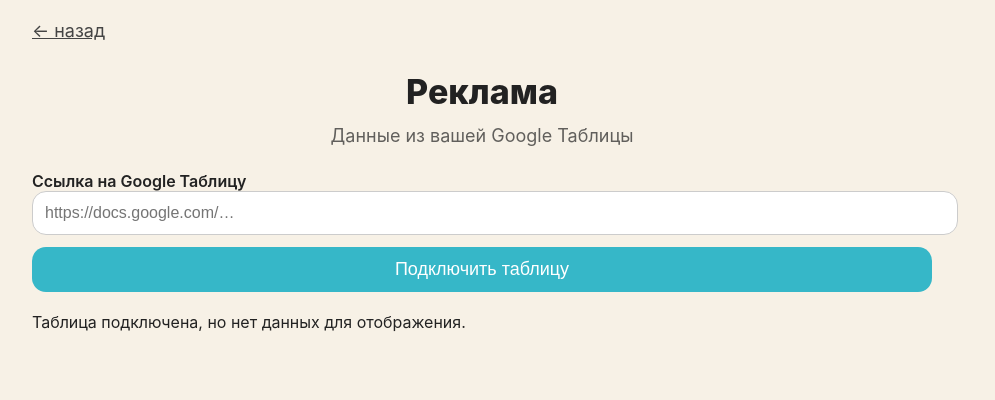
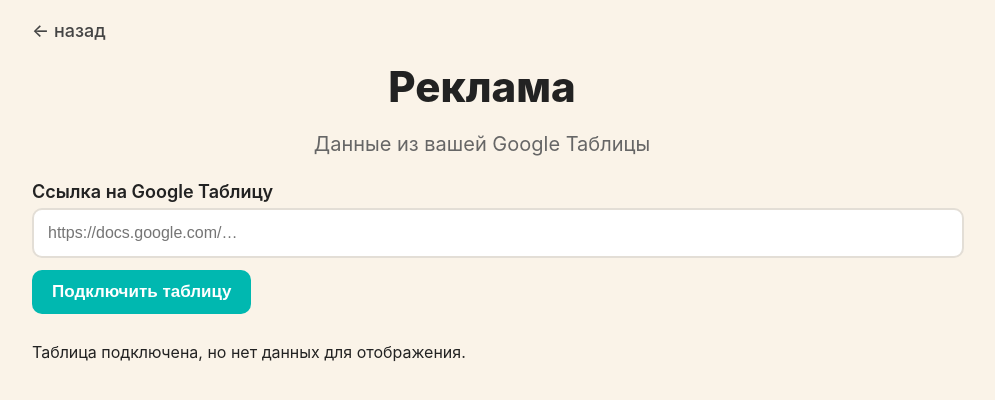
Before and after one commit to georg34523-boop/gastro-mind-miniapp, a Next.js app: page /marketing/ads in a window 1280 px wide. Shown: the top 400 px of the page, without its empty margins (158-1153 px from the left). Built offline with nearby package versions, Linux system fonts and the light colour scheme.

Commit message:
Update globals.css

```diff
--- a/styles/globals.css
+++ b/styles/globals.css
@@ -1,13 +1,14 @@
-/* ===============================
-   ГЛОБАЛЬНЫЕ СТИЛИ ПРОЕКТА
-   =============================== */
+/* ------------------------------------------- */
+/* 🌎 ГЛОБАЛЬНЫЕ СТИЛИ ДЛЯ ВСЕГО ПРИЛОЖЕНИЯ */
+/* ------------------------------------------- */
 
-html, body {
+body {
   margin: 0;
   padding: 0;
-  font-family: -apple-system, BlinkMacSystemFont, "Inter", sans-serif;
-  background: #f7f1e6;
+  background: #faf3e8;
+  font-family: -apple-system, BlinkMacSystemFont, "Segoe UI", Roboto, sans-serif;
   color: #222;
+  -webkit-font-smoothing: antialiased;
 }
 
 .app-container {
@@ -16,59 +17,70 @@ html, body {
   margin: auto;
 }
 
-/* ===============================
-   ЛОГО
-   =============================== */
+/* ------------------------------------------- */
+/* 🔙 КНОПКА НАЗАД */
+/* ------------------------------------------- */
+
+.back-btn {
+  display: inline-block;
+  font-size: 18px;
+  margin-bottom: 20px;
+  text-decoration: none;
+  color: #444;
+  font-weight: 500;
+}
+
+.back-btn:hover {
+  opacity: 0.7;
+}
+
+/* ------------------------------------------- */
+/* 🧠 ЛОГО ГЛАВНОЙ СТРАНИЦЫ */
+/* ------------------------------------------- */
 
 .logo-wrapper {
   display: flex;
   justify-content: center;
-  margin-top: 20px;
+  margin-top: 10px;
+  margin-bottom: 15px;
 }
 
 .logo {
-  width: 150px;
-  height: 150px;
+  width: 160px;
+  height: 160px;
   border-radius: 50%;
-  animation: pulse 4s infinite ease-in-out;
+  object-fit: contain;
 }
 
-/* Пульсация */
-@keyframes pulse {
-  0% { transform: scale(1); opacity: 1; }
-  50% { transform: scale(1.04); opacity: 0.85; }
-  100% { transform: scale(1); opacity: 1; }
-}
-
-/* ===============================
-   ТЕКСТЫ
-   =============================== */
+/* ------------------------------------------- */
+/* 📝 ТЕКСТЫ ГЛАВНОГО ЭКРАНА */
+/* ------------------------------------------- */
 
 .title {
-  font-size: 34px;
+  font-size: 42px;
   font-weight: 800;
   text-align: center;
-  margin-top: 10px;
+  margin-top: 0px;
+  margin-bottom: 5px;
 }
 
 .subtitle {
   text-align: center;
-  font-size: 18px;
-  opacity: 0.7;
-  margin-top: -10px;
+  font-size: 20px;
+  color: #666;
   margin-bottom: 25px;
 }
 
 .section-title {
-  font-size: 24px;
+  font-size: 26px;
+  margin-top: 10px;
+  margin-bottom: 25px;
   font-weight: 700;
-  margin-top: 15px;
-  margin-bottom: 20px;
 }
 
-/* ===============================
-   ГРИД С КАРТОЧКАМИ
-   =============================== */
+/* ------------------------------------------- */
+/* 🟦 ГРИД МЕНЮ НА ГЛАВНОЙ */
+/* ------------------------------------------- */
 
 .menu-grid {
   display: grid;
@@ -77,120 +89,145 @@ html, body {
 }
 
 .menu-card {
-  background: white;
+  background: #ffffff;
   padding: 22px;
   border-radius: 22px;
   text-align: center;
-  box-shadow: 0 3px 12px rgba(0,0,0,0.07);
-  transition: 0.2s;
+  box-shadow: 0px 8px 20px rgba(0,0,0,0.06);
+  transition: transform 0.18s ease, box-shadow 0.2s ease;
+  cursor: pointer;
 }
 
 .menu-card:hover {
-  transform: translateY(-3px);
-  box-shadow: 0 6px 18px rgba(0,0,0,0.10);
+  transform: translateY(-4px);
+  box-shadow: 0px 12px 24px rgba(0,0,0,0.12);
 }
 
 .menu-icon {
-  width: 48px;
-  height: 48px;
+  width: 70px;
+  height: 70px;
   margin-bottom: 12px;
 }
 
 .menu-title {
+  font-size: 22px;
   font-weight: 700;
-  font-size: 20px;
-  margin-bottom: 3px;
 }
 
 .menu-subtitle {
-  opacity: 0.6;
-  font-size: 14px;
+  margin-top: 6px;
+  font-size: 16px;
+  color: #777;
 }
 
-/* ===============================
-   СТРАНИЦА MARKETING
-   =============================== */
+/* ------------------------------------------- */
+/* 📄 СТРАНИЦА ВНУТРЕННИХ РАЗДЕЛОВ (Marketing, Ads…) */
+/* ------------------------------------------- */
 
-.back-btn {
-  display: inline-block;
-  margin-bottom: 20px;
-  color: #444;
-  font-size: 18px;
+.page-title {
+  font-size: 38px;
+  font-weight: 800;
+  margin-bottom: 8px;
 }
 
-/* ===============================
-   ТАБЛИЦА ДЛЯ ads.js
-   =============================== */
+.page-subtitle {
+  color: #666;
+  font-size: 20px;
+  margin-bottom: 30px;
+}
+
+.block-list {
+  display: flex;
+  flex-direction: column;
+  gap: 18px;
+}
+
+.block-item {
+  background: white;
+  padding: 22px;
+  border-radius: 20px;
+  box-shadow: 0 6px 18px rgba(0,0,0,0.06);
+  transition: transform 0.15s ease;
+}
+
+.block-item:hover {
+  transform: translateY(-3px);
+}
+
+/* ------------------------------------------- */
+/* 🟨 СТРАНИЦА РЕКЛАМЫ – ФОРМА ДЛЯ ВВОДА URL */
+/* ------------------------------------------- */
+
+.input-block {
+  margin-bottom: 28px;
+}
+
+.input-label {
+  display: block;
+  font-size: 18px;
+  margin-bottom: 6px;
+  font-weight: 600;
+}
+
+.url-input {
+  width: 100%;
+  padding: 14px;
+  border-radius: 10px;
+  border: 2px solid #e3ded6;
+  font-size: 16px;
+}
+
+.url-input:focus {
+  border-color: #00b8b0;
+  outline: none;
+}
+
+.save-btn {
+  margin-top: 12px;
+  padding: 12px 20px;
+  background: #00b8b0;
+  border: none;
+  color: white;
+  border-radius: 10px;
+  font-size: 17px;
+  cursor: pointer;
+  font-weight: 600;
+}
+
+.save-btn:hover {
+  opacity: 0.9;
+}
+
+/* ------------------------------------------- */
+/* 📊 ТАБЛИЦА GOOGLE SHEETS */
+/* ------------------------------------------- */
 
 .table-container {
-  margin-top: 25px;
+  margin-top: 35px;
   overflow-x: auto;
-  border-radius: 16px;
-  box-shadow: 0 4px 14px rgba(0,0,0,0.08);
+  border-radius: 12px;
 }
 
 .data-table {
   width: 100%;
   border-collapse: collapse;
   background: white;
-  font-size: 15px;
+  border-radius: 12px;
+  overflow: hidden;
 }
 
 .data-table th {
-  background: #f0e7db;
-  padding: 12px;
+  background: #f3f0eb;
+  padding: 14px;
+  text-align: left;
   font-weight: 700;
-  text-align: left;
 }
 
 .data-table td {
-  padding: 10px;
-  border-top: 1px solid #efefef;
+  padding: 12px;
+  border-bottom: 1px solid #eee;
 }
 
-.data-table tr:hover td {
-  background: #faf7f3;
+.data-table tr:last-child td {
+  border-bottom: none;
 }
-
-/* ===============================
-   INPUT + BUTTON
-   =============================== */
-
-.input-block {
-  margin-top: 25px;
-}
-
-.input-label {
-  margin-bottom: 8px;
-  font-weight: 600;
-}
-
-.url-input {
-  width: 100%;
-  padding: 12px;
-  border-radius: 14px;
-  border: 1px solid #ccc;
-  font-size: 16px;
-  outline: none;
-}
-
-.url-input:focus {
-  border-color: #36b7c8;
-}
-
-.save-btn {
-  margin-top: 12px;
-  padding: 12px 18px;
-  border: none;
-  border-radius: 14px;
-  background: #36b7c8;
-  color: white;
-  font-size: 18px;
-  width: 100%;
-  cursor: pointer;
-  transition: 0.2s;
-}
-
-.save-btn:hover {
-  background: #2aa7b6;
-}
```
